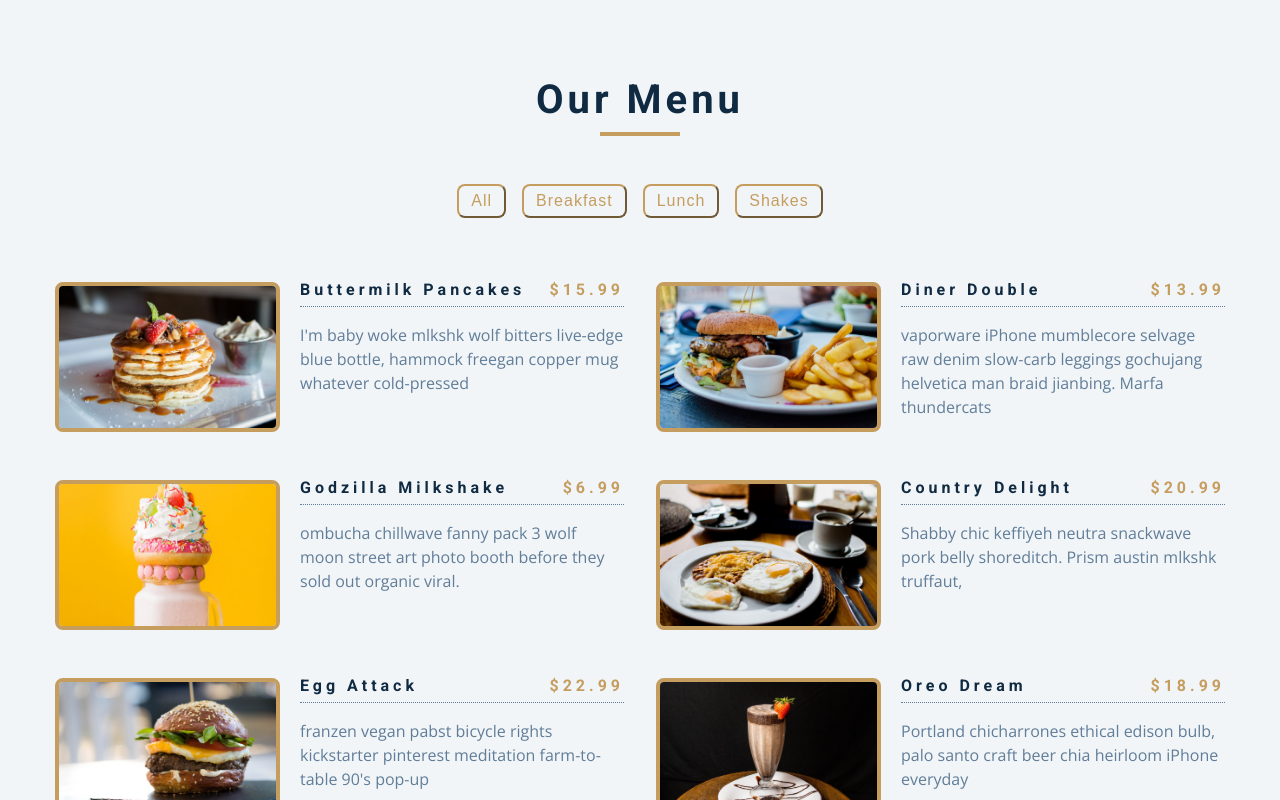
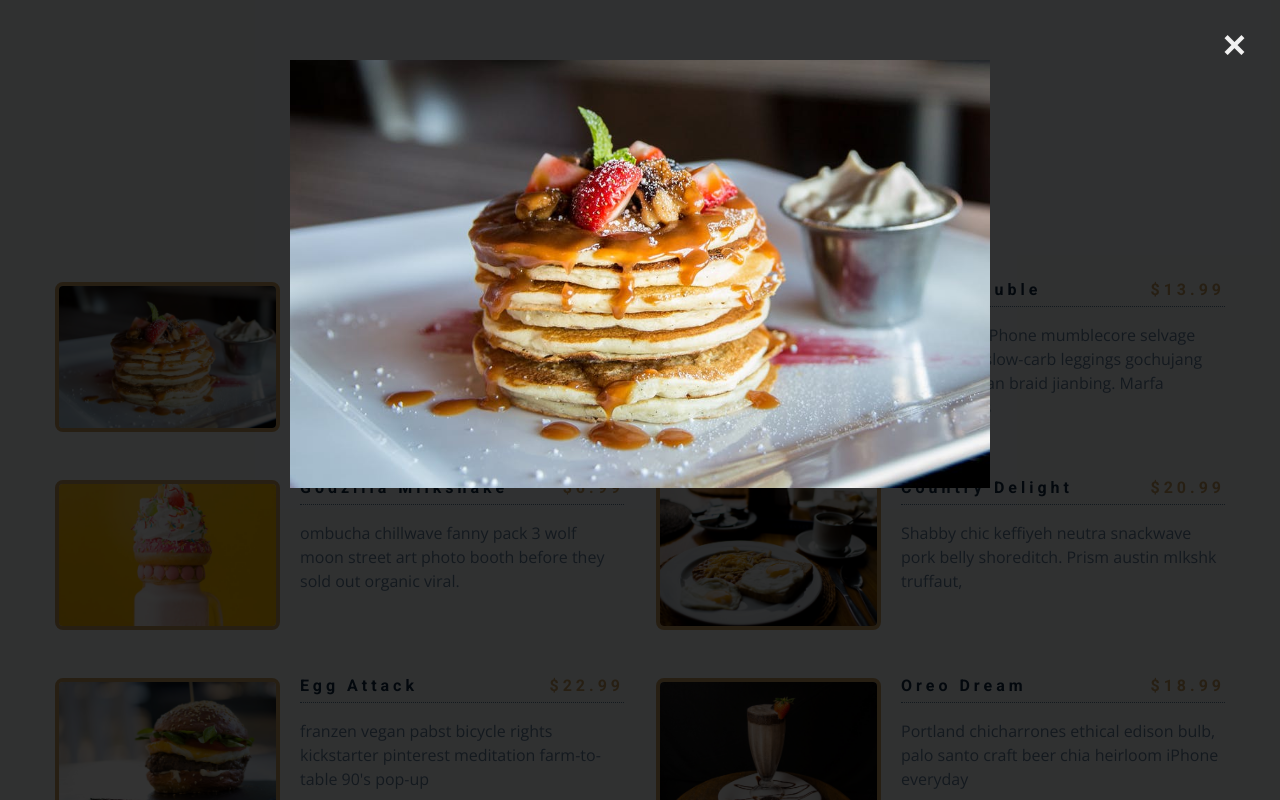
Before and after one commit to manuellifla/RestaurantMenu, a plain HTML site: page index.html in a window 1280 px wide. Both pictures are taken after a click on the picture 167 px from the left and 357 px from the top of the page. Shown: the top 800 px of the page. Drawn offline with nearby package versions, Linux system fonts and the light colour scheme.

Commit message:
ajustando css

```diff
--- a/index.html
+++ b/index.html
@@ -27,16 +27,6 @@
 
       </div>
       <div class="section-center">
-        <article class="menu-item">
-          <img src="menu-item.jpeg" class="photo" alt="menu-item"/>
-          <div class="item-info">
-            <header>
-              <h4></h4>
-              <h4 class="price"></h4>
-            </header>
-            <p class="item-text"></p>
-          </div>
-        </article>
       </div>
     </section>
     <section>
--- a/styles.css
+++ b/styles.css
@@ -243,6 +243,43 @@ Menu
   padding-top: 1rem;
 }
 
+.modal {
+  display: none;
+  position: fixed;
+  z-index: 1000;
+  padding-top: 60px;
+  left: 0;
+  top: 0;
+  width: 100%;
+  height: 100%;
+  overflow: auto;
+  background-color: rgba(0,0,0,0.8);
+}
+
+.modal-content {
+  margin: auto;
+  display: block;
+  width: 80%;
+  max-width: 700px;
+}
+
+.close {
+  position: absolute;
+  top: 15px;
+  right: 35px;
+  color: #f1f1f1;
+  font-size: 40px;
+  font-weight: bold;
+  transition: 0.3s;
+}
+
+.close:hover,
+.close:focus {
+  color: #bbb;
+  text-decoration: none;
+  cursor: pointer;
+}
+
 @media screen and (min-width: 768px) {
   .menu-item {
     grid-template-columns: 225px 1fr;
```
